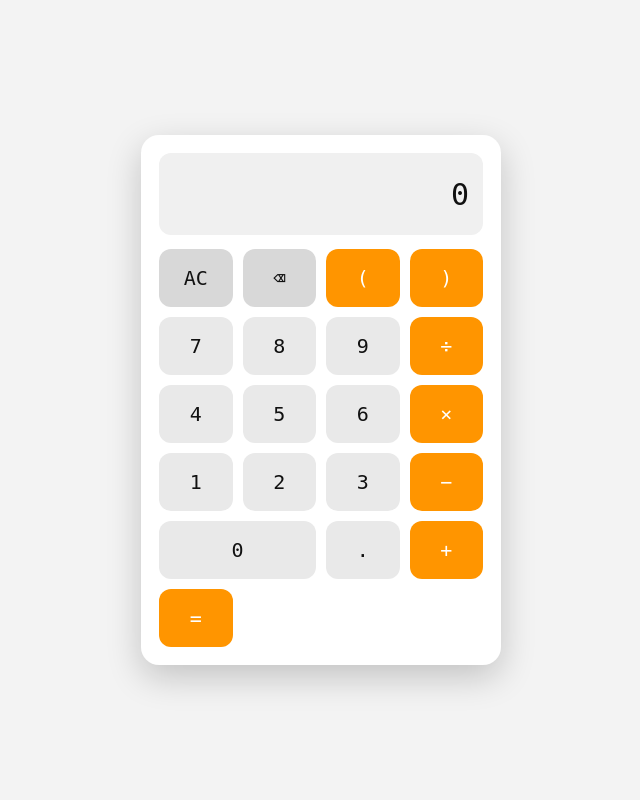
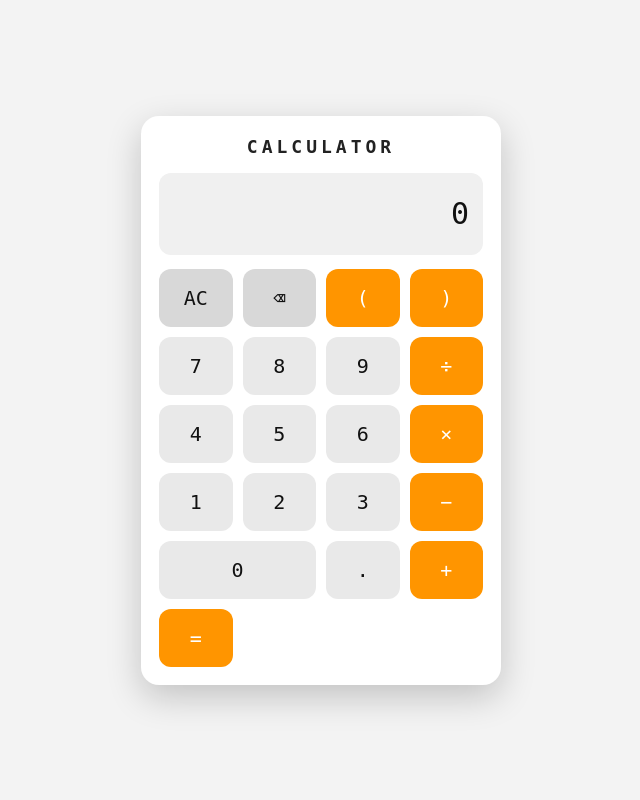
Before and after one commit to ksoukhin/darktrace, a Flask app: page / in a window 1280 px wide. Shown: the whole page, without its empty margins (319-959 px from the left). Run offline with Flask 3, Linux system fonts and the light colour scheme; some libraries are stand-ins or nearby versions.

Commit message:
Update index.html

```diff
--- a/templates/index.html
+++ b/templates/index.html
@@ -147,6 +147,7 @@ grid-column:span 2;
 
 <div id="calculator-screen" class="calculator-screen">
 <div class="calculator">
+<div class="calculator-title">CALCULATOR</div>
 <input id="calculator-display" class="calculator-display" value="0" readonly aria-label="Calculator display">
 
 <div class="calculator-grid">
```
